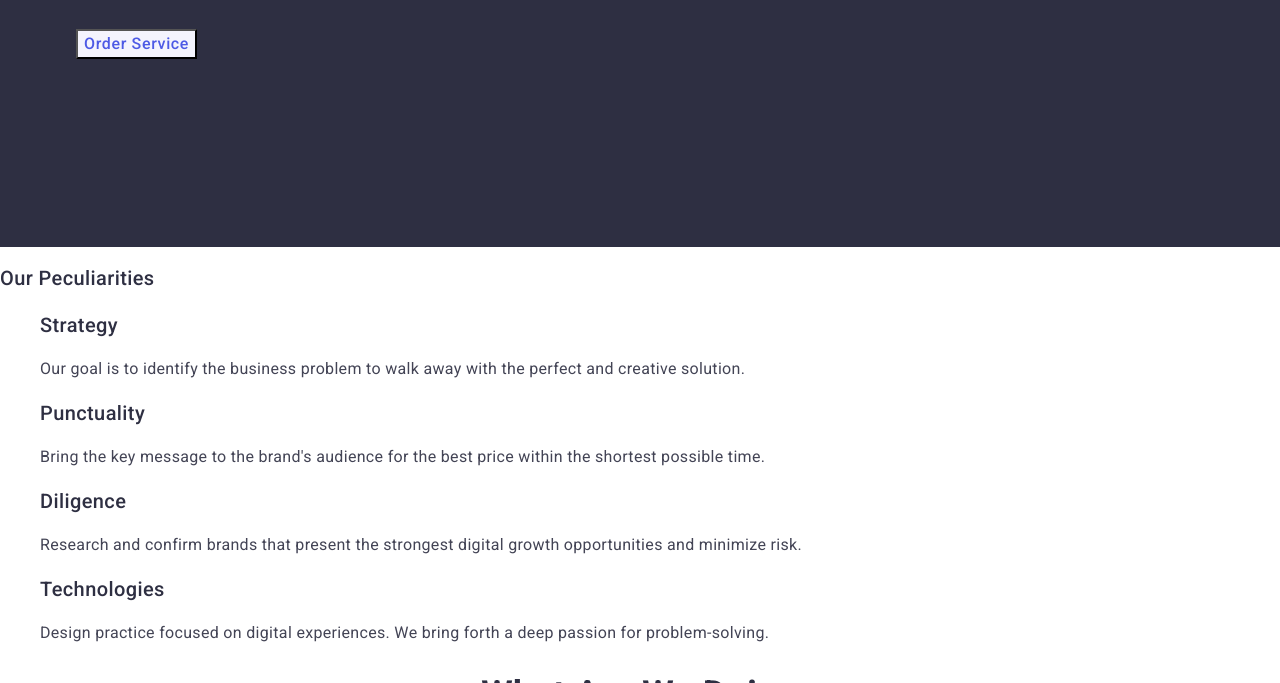
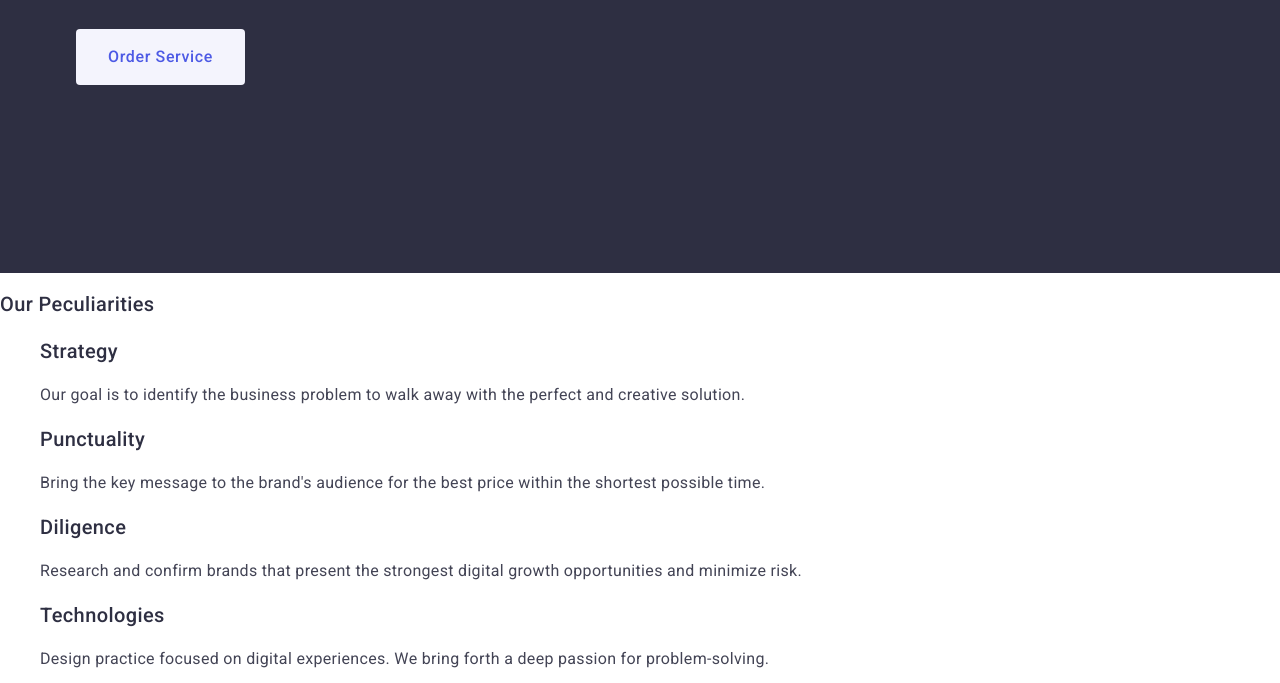
Before and after one commit to VitaliiRybalko/goit-markup-hw-03, a plain HTML site: page index.html in a window 1280 px wide. Shown: the part 417-1100 px from the top of the page. Drawn offline with nearby package versions, Linux system fonts and the light colour scheme.

Commit message:
first section

```diff
--- a/css/styles.css
+++ b/css/styles.css
@@ -155,6 +155,7 @@ img {
 
 .main-title {
     color: var(--white);
+    min-width: 496px;
 
 
     /* Header 1 */
@@ -181,6 +182,13 @@ img {
     letter-spacing: 0.04em;
     background-color: var(--iris);
     cursor: pointer;
+    display: block;
+    min-width: 169px;
+    height: 56px;
+    border: none;
+    background-color: var(--iris);
+    border-radius: 4px;
+
 }
 
 .button:hover,
```
